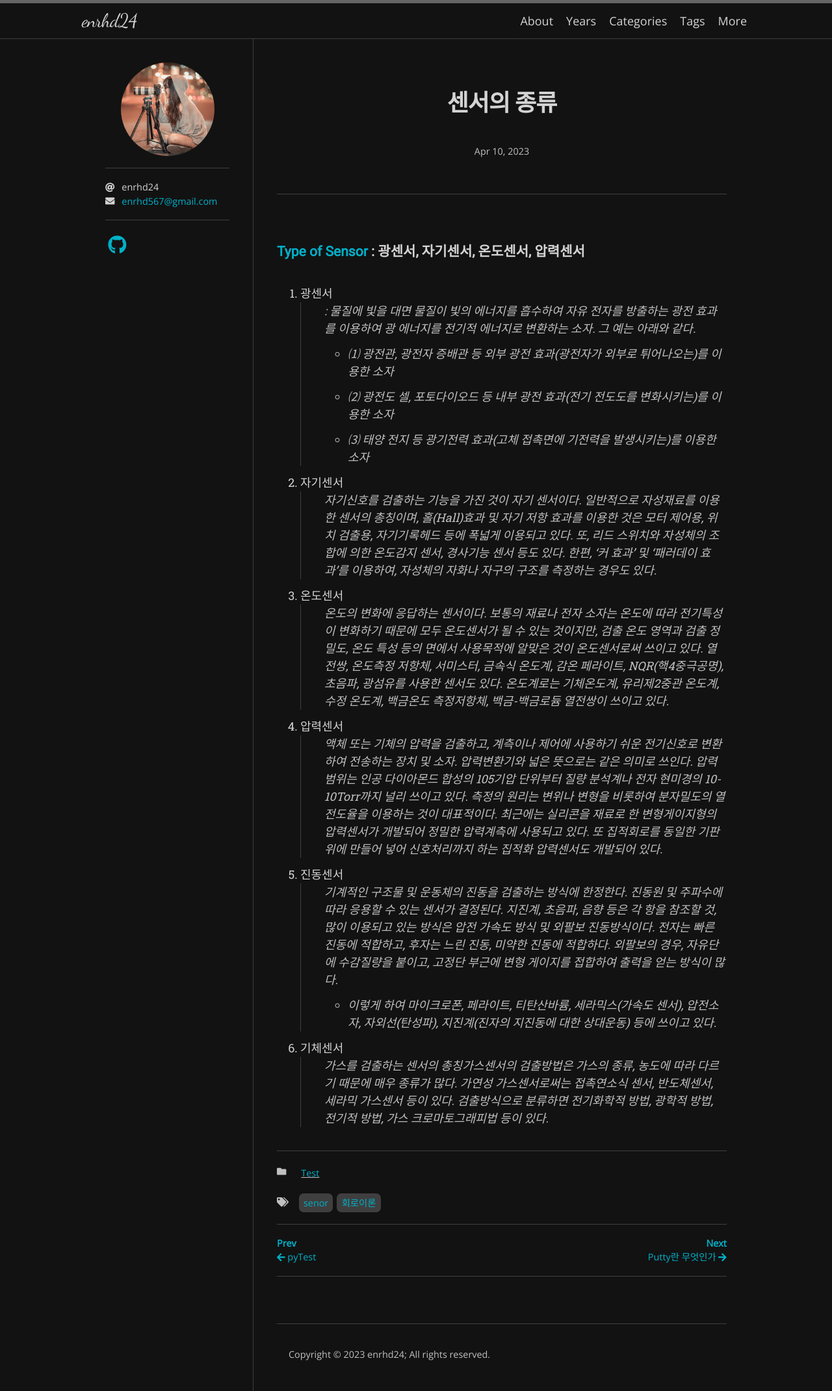
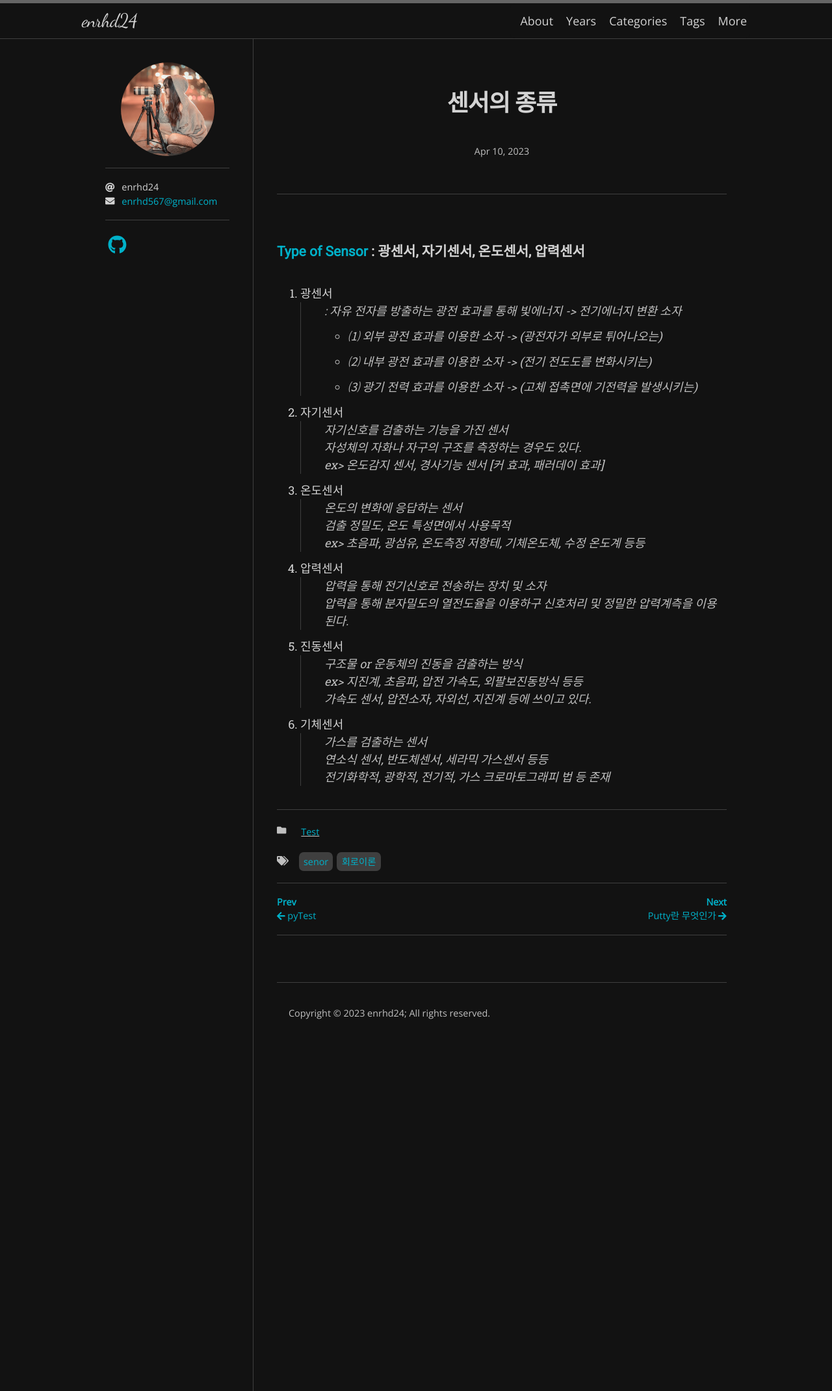
Before and after one commit to enrhd24/enrhd24.github.io, a Jekyll site: the page built from _posts/2023-04-12-Type of Senor.md, in a window 1280 px wide. Shown: the whole page at 65% size. Built offline with Jekyll 4.4.1, drawn with Linux system fonts in a browser that asks for light colours; nearby versions of some CDN libraries; some web fonts are replaced.

Commit message:
Type of Senor Updated

```diff
--- a/_posts/2023-04-12-Type of Senor.md
+++ b/_posts/2023-04-12-Type of Senor.md
@@ -8,26 +8,35 @@ tag: [회로이론, Senor]
 ### [__Type of Sensor__](https://nate9389.tistory.com/221?category=1060388) : 광센서, 자기센서, 온도센서, 압력센서
 
 1. 광센서
-> : 물질에 빛을 대면 물질이 빛의 에너지를 흡수하여 자유 전자를 방출하는 광전 효과를 이용하여 광 에너지를 전기적 에너지로 변환하는 소자. 그 예는 아래와 같다.<br>
-> - ⑴ 광전관, 광전자 증배관 등 외부 광전 효과(광전자가 외부로 튀어나오는)를 이용한 소자<br>
-> - ⑵ 광전도 셀, 포토다이오드 등 내부 광전 효과(전기 전도도를 변화시키는)를 이용한 소자<br>
-> - ⑶ 태양 전지 등 광기전력 효과(고체 접촉면에 기전력을 발생시키는)를 이용한 소자<br>
+> : 자유 전자를 방출하는 광전 효과를 통해 빛에너지 -> 전기에너지 변환 소자
+> - ⑴ 외부 광전 효과를 이용한 소자 -> (광전자가 외부로 튀어나오는)<br>
+> - ⑵ 내부 광전 효과를 이용한 소자 -> (전기 전도도를 변화시키는)<br>
+> - ⑶ 광기 전력 효과를 이용한 소자 -> (고체 접촉면에 기전력을 발생시키는)<br>
 
 
 2. 자기센서
->  자기신호를 검출하는 기능을 가진 것이 자기 센서이다. 일반적으로 자성재료를 이용한 센서의 총칭이며, 홀(Hall)효과 및 자기 저항 효과를 이용한 것은 모터 제어용, 위치 검출용, 자기기록헤드 등에 폭넓게 이용되고 있다. 또, 리드 스위치와 자성체의 조합에 의한 온도감지 센서, 경사기능 센서 등도 있다. 한편, ‘커 효과’ 및 ‘패러데이 효과’를 이용하여, 자성체의 자화나 자구의 구조를 측정하는 경우도 있다.
+> 자기신호를 검출하는 기능을 가진 센서<br>
+> 자성체의 자화나 자구의 구조를 측정하는 경우도 있다. <br>
+> ex> 온도감지 센서, 경사기능 센서 [커 효과, 패러데이 효과]<br>
 
 
 3. 온도센서
-> 온도의 변화에 응답하는 센서이다. 보통의 재료나 전자 소자는 온도에 따라 전기특성이 변화하기 때문에 모두 온도센서가 될 수 있는 것이지만, 검출 온도 영역과 검출 정밀도, 온도 특성 등의 면에서 사용목적에 알맞은 것이 온도센서로써 쓰이고 있다. 열전쌍, 온도측정 저항체, 서미스터, 금속식 온도계, 감온 페라이트, NQR(핵4중극공명), 초음파, 광섬유를 사용한 센서도 있다. 온도계로는 기체온도계, 유리제2중관 온도계, 수정 온도계, 백금온도 측정저항체, 백금-백금로듐 열전쌍이 쓰이고 있다.
+> 온도의 변화에 응답하는 센서<br>
+> 검출 정밀도, 온도 특성면에서 사용목적<br>
+> ex> 초음파, 광섬유, 온도측정 저항테, 기체온도체, 수정 온도계 등등 <br>
 
 
 4. 압력센서
-> 액체 또는 기체의 압력을 검출하고, 계측이나 제어에 사용하기 쉬운 전기신호로 변환하여 전송하는 장치 및 소자. 압력변환기와 넓은 뜻으로는 같은 의미로 쓰인다. 압력범위는 인공 다이아몬드 합성의 105기압 단위부터 질량 분석계나 전자 현미경의 10-10Torr까지 널리 쓰이고 있다. 측정의 원리는 변위나 변형을 비롯하여 분자밀도의 열전도율을 이용하는 것이 대표적이다. 최근에는 실리콘을 재료로 한 변형게이지형의 압력센서가 개발되어 정밀한 압력계측에 사용되고 있다. 또 집적회로를 동일한 기판 위에 만들어 넣어 신호처리까지 하는 집적화 압력센서도 개발되어 있다.
+> 압력을 통해 전기신호로 전송하는 장치 및 소자<br>
+> 압력을 통해 분자밀도의 열전도율을 이용하구 신호처리 및 정밀한 압력계측을 이용된다. <br>
+
 
 5. 진동센서
-> 기계적인 구조물 및 운동체의 진동을 검출하는 방식에 한정한다. 진동원 및 주파수에 따라 응용할 수 있는 센서가 결정된다. 지진계, 초음파, 음향 등은 각 항을 참조할 것, 많이 이용되고 있는 방식은 압전 가속도 방식 및 외팔보 진동방식이다. 전자는 빠른 진동에 적합하고, 후자는 느린 진동, 미약한 진동에 적합하다. 외팔보의 경우, 자유단에 수감질량을 붙이고, 고정단 부근에 변형 게이지를 접합하여 출력을 얻는 방식이 많다.
-> - 이렇게 하여 마이크로폰, 페라이트, 티탄산바륨, 세라믹스(가속도 센서), 압전소자, 자외선(탄성파), 지진계(진자의 지진동에 대한 상대운동) 등에 쓰이고 있다.
+> 구조물 or 운동체의 진동을 검출하는 방식<br>
+> ex> 지진계, 초음파, 압전 가속도, 외팔보진동방식 등등 <br>
+> 가속도 센서, 압전소자, 자외선, 지진계 등에 쓰이고 있다. <br>
 
 6. 기체센서
-> 가스를 검출하는 센서의 총칭가스센서의 검출방법은 가스의 종류, 농도에 따라 다르기 때문에 매우 종류가 많다. 가연성 가스센서로써는 접촉연소식 센서, 반도체센서, 세라믹 가스센서 등이 있다. 검출방식으로 분류하면 전기화학적 방법, 광학적 방법, 전기적 방법, 가스 크로마토그래피법 등이 있다.
+> 가스를 검출하는 센서<br>
+> 연소식 센서, 반도체센서, 세라믹 가스센서 등등 <br>
+> 전기화학적, 광학적, 전기적, 가스 크로마토그래피 법 등 존재 <br>
```
Also changed, not shown: README.md.
